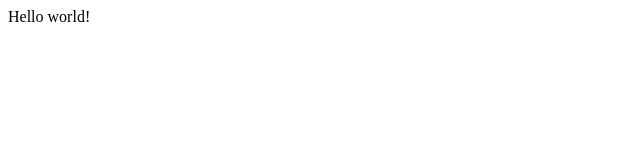
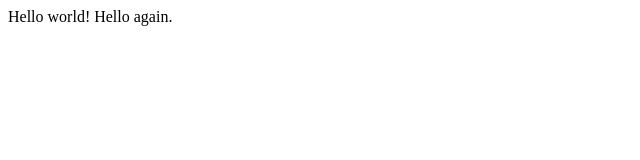
Before and after one commit to aw58/learningWebStuff, a plain HTML site: page hello.html in a window 1280 px wide. Shown: the whole page, without its empty margins (0-640 px from the left). Drawn offline with Linux system fonts and the light colour scheme.

Commit message:
Update hello.html

```diff
--- a/hello.html
+++ b/hello.html
@@ -4,6 +4,6 @@
 		<title> My first webpage</title>
 	</head>
 	<body>
-		Hello world!
+		Hello world! Hello again.
 	</body>
 </html>
```
